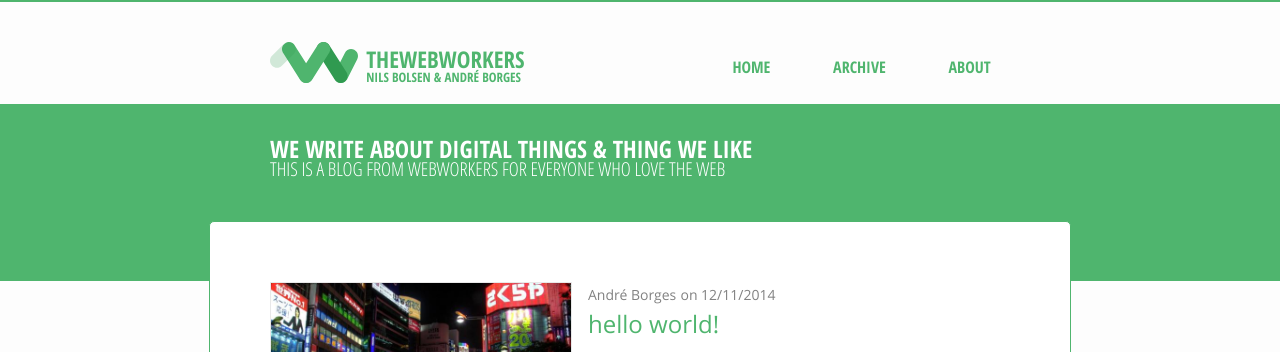
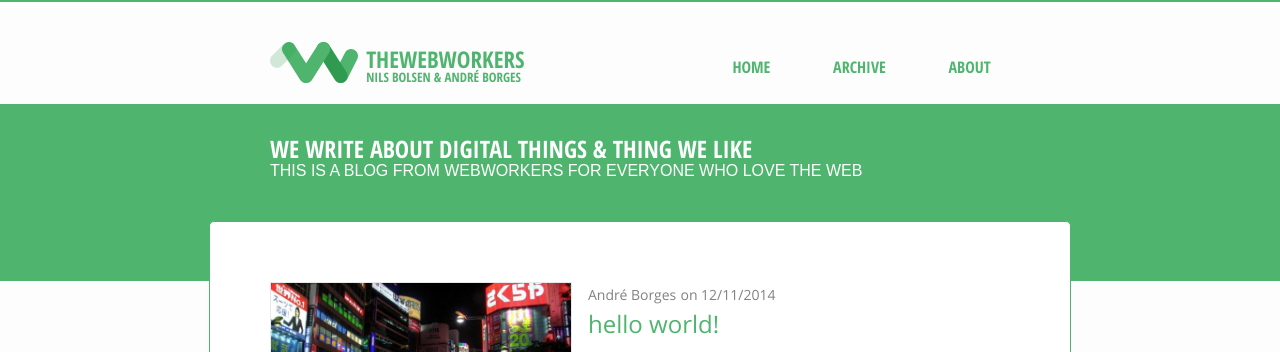
Before and after one commit to webwb/webwb.github.io, a Jekyll site: the page built from index.html, in a window 1280 px wide. Shown: the top 352 px of the page. Built offline with Jekyll 4.4.1, drawn with Linux system fonts in a browser that asks for light colours; the list of posts is cut into pages by our own code.

Commit message:
banner font h2 changed

```diff
--- a/_sass/_banner.scss
+++ b/_sass/_banner.scss
@@ -13,9 +13,9 @@
     margin:0;
   }
   h2 {
-    font-family: OpenSans-CondLight, sans-serif;
-    font-size: 1.2em;
-    line-height:.8em;
+    font-family: sans-serif;
+    font-size: 1.0em;
+    line-height: 1.2em;
     margin:0;
   }
 }
```
Also changed, not shown: 1 other file.
